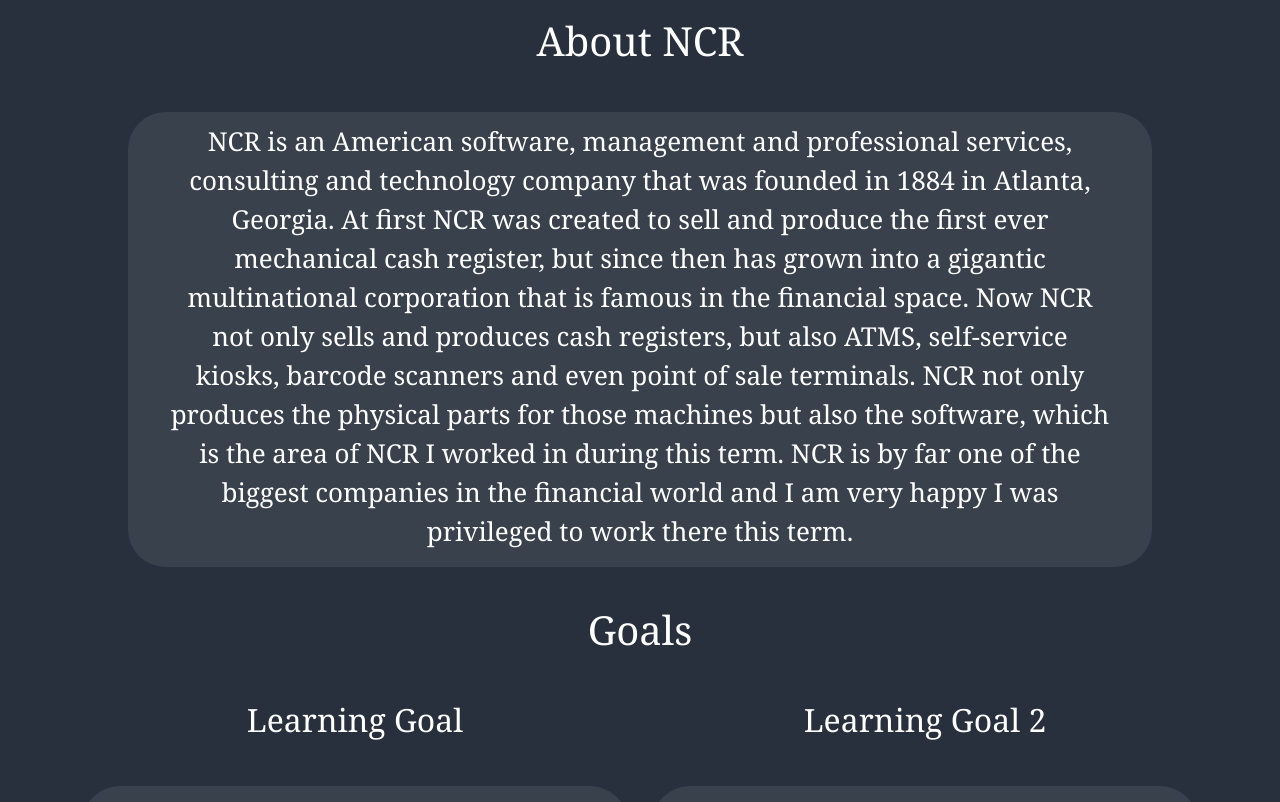
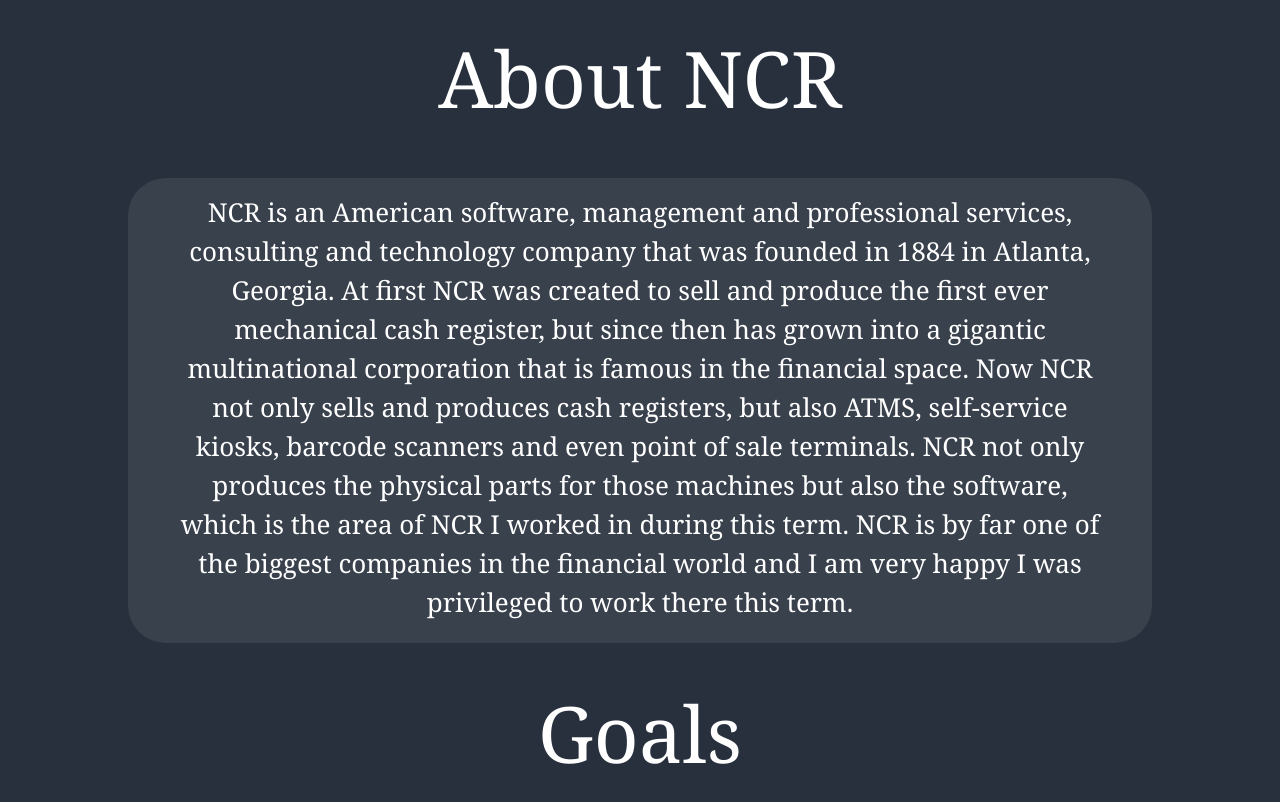
Before and after one commit to AaronBester-dev/PersonalWebsite, a React (Create React App) app: page /ncr2021 in a window 1280 px wide. Shown: the part 900-1702 px from the top of the page. Built offline with nearby package versions, Linux system fonts and the light colour scheme.

Commit message:
Text looks right

```diff
--- a/src/css/Page.css
+++ b/src/css/Page.css
@@ -10,13 +10,25 @@
   color: white;
 }
 
-.bigboy{
+.titlefont{
   font-family: Georgia, sans-serif;
   font-size: 4em;
 }
 
 h1,h2,p{
   font-family: Georgia, sans-serif;
+  padding-left: 5px;
+  padding-top: 5px;
+  padding-right: 5px;
+  padding-bottom: 5px;
+}
+
+h1{
+  font-size: 3em;
+}
+
+h2{
+  font-size: 2em;
 }
 
 .image{
--- a/src/js/App.js
+++ b/src/js/App.js
@@ -22,12 +22,12 @@
     return(
       <div>
         <div className="textbox">
-          <h1 style={{fontSize: '2em'}}>
+          <h2>
             Hello! My name is Aaron Bester and I am a 21 year old student at
             the University Of Guelph! This is a website to showcase my job
             experiences as a co-op student. I hope you enjoy reading about all
             the amazing experiences I’ve had so far doing coop jobs!
-          </h1>
+          </h2>
         </div>
         <br></br>
         <img src={aaron} className='image' alt="Aaron" />
@@ -39,12 +39,12 @@
     return(
       <div className="textwithphoto">
         <div style={{marginLeft: '200px'}} className="textbox">
-          <h1 style={{fontSize: '2em'}}>
+          <h2>
             Hello! My name is Aaron Bester and I am a 21 year old student at
             the University Of Guelph! This is a website to showcase my job
             experiences as a co-op student. I hope you enjoy reading about all
             the amazing experiences I’ve had so far doing coop jobs!
-          </h1>
+          </h2>
         </div>
         <img src={aaron} style={{height: "18.5%", width: "18.5%", display:"flex", marginRight: '200px'}} alt="Aaron" />
       </div>
@@ -56,7 +56,7 @@
       <header className="PageHeader">
         {/* Main Navigation Bar */}
         <br></br>
-        <div className="bigboy">Aaron Bester Developer</div>
+        <div className="titlefont">Aaron Bester Developer</div>
         <Navbar></Navbar>
 
         {/*Intro paragraph */}
@@ -65,14 +65,14 @@
 
         {/* //Work Reports */}
         <div>
-          <h1 style={{fontSize: '3em'}}>Work Reports</h1>
+          <h1>Work Reports</h1>
           <br></br>
           <div className="textbox">
-            <h1 style={{textAlign: 'center'}}>
+            <h2 style={{textAlign: 'center'}}>
               Below are a list of work reports for each and every one of my work
               terms. Use these to learn more about what jobs I have had
               previously and what I learned from each of them.
-            </h1>
+            </h2>
           </div>
           <br></br>
           <WorkReportsBar></WorkReportsBar>
@@ -80,13 +80,13 @@
 
         {/* Resume */}
         <div>
-          <h1 style={{fontSize: '3em'}}>Resume</h1>
+          <h1>Resume</h1>
           <div className="textbox">
-            <h1>
+            <h2>
               Below is a copy of my resume which details all of my skills and
               qualifications. Use it to learn about my abilities and what I can
               bring to your company!
-            </h1>
+            </h2>
           </div>
           <br></br>
           <a href={require("../files/AaronBesterResume.pdf")} className="navbutton" download="myFile">Download Resume</a>
--- a/src/js/Cooperators.js
+++ b/src/js/Cooperators.js
@@ -391,7 +391,7 @@
     <div className="Cooperators">
       <header className="PageHeader">
         <br></br>
-        <div className="bigboy">Co-operators Work Report</div>
+        <div className="titlefont">Co-operators Work Report</div>
         <Navbar></Navbar>
         <br></br>
         <img src={cooperatorslogo} className='image' alt="NCR Logo" />
--- a/src/js/Ncr2021.js
+++ b/src/js/Ncr2021.js
@@ -302,7 +302,7 @@
     <div className="Ncr2021">
       <header className="PageHeader">
         <br></br>
-        <div className="bigboy">NCR Work Report 2021</div>
+        <div className="titlefont">NCR Work Report 2021</div>
         <Navbar></Navbar>
         <br></br>
         <img src={ncrlogo} className='image' alt="NCR Logo" />
--- a/src/js/Ncr2022.js
+++ b/src/js/Ncr2022.js
@@ -302,7 +302,7 @@
     <div className="Ncr2022">
       <header className="PageHeader">
         <br></br>
-        <div className="bigboy">NCR Work Report 2022</div>
+        <div className="titlefont">NCR Work Report 2022</div>
         <Navbar></Navbar>
         <br></br>
         <img src={ncrlogo} className='image' alt="NCR Logo" />
```
